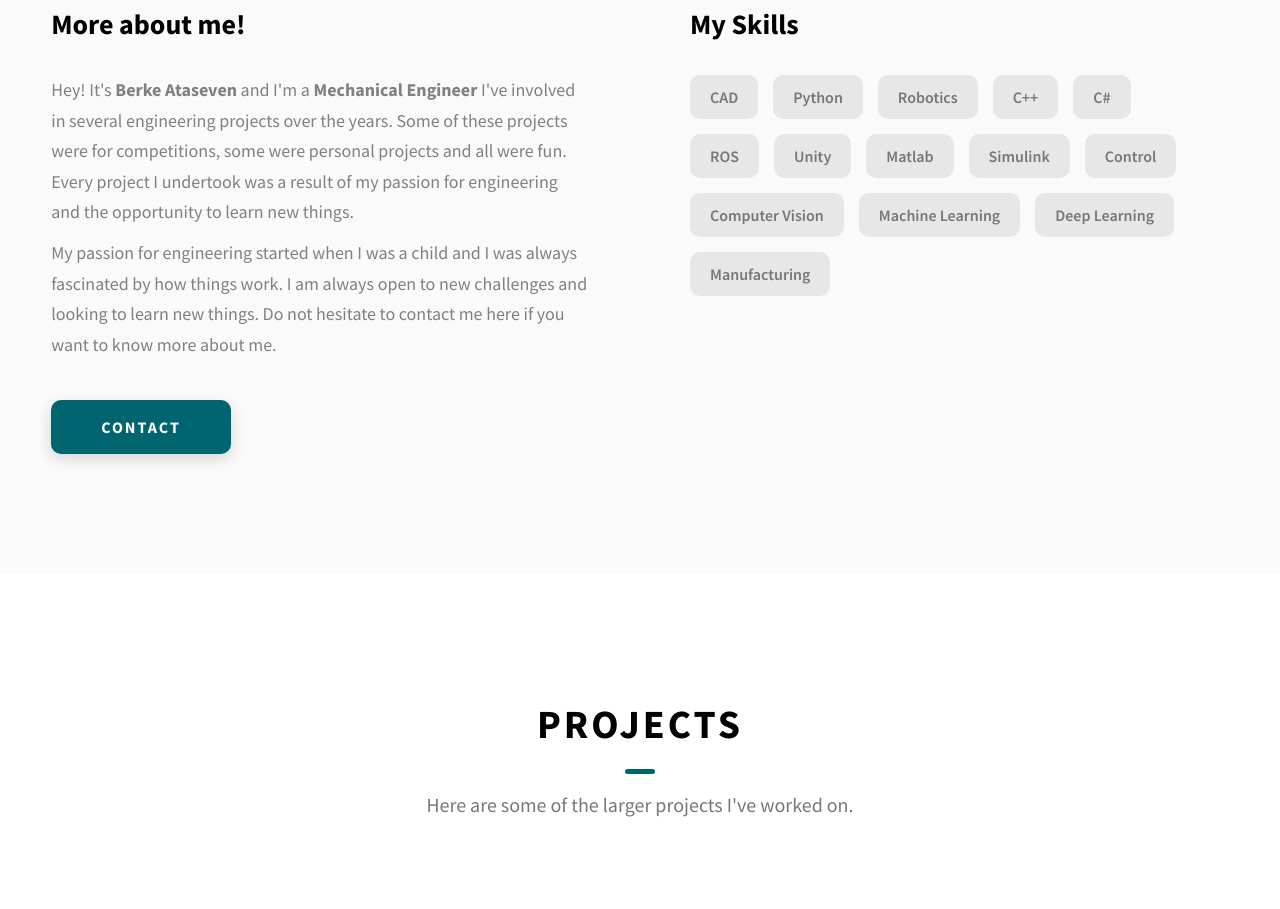
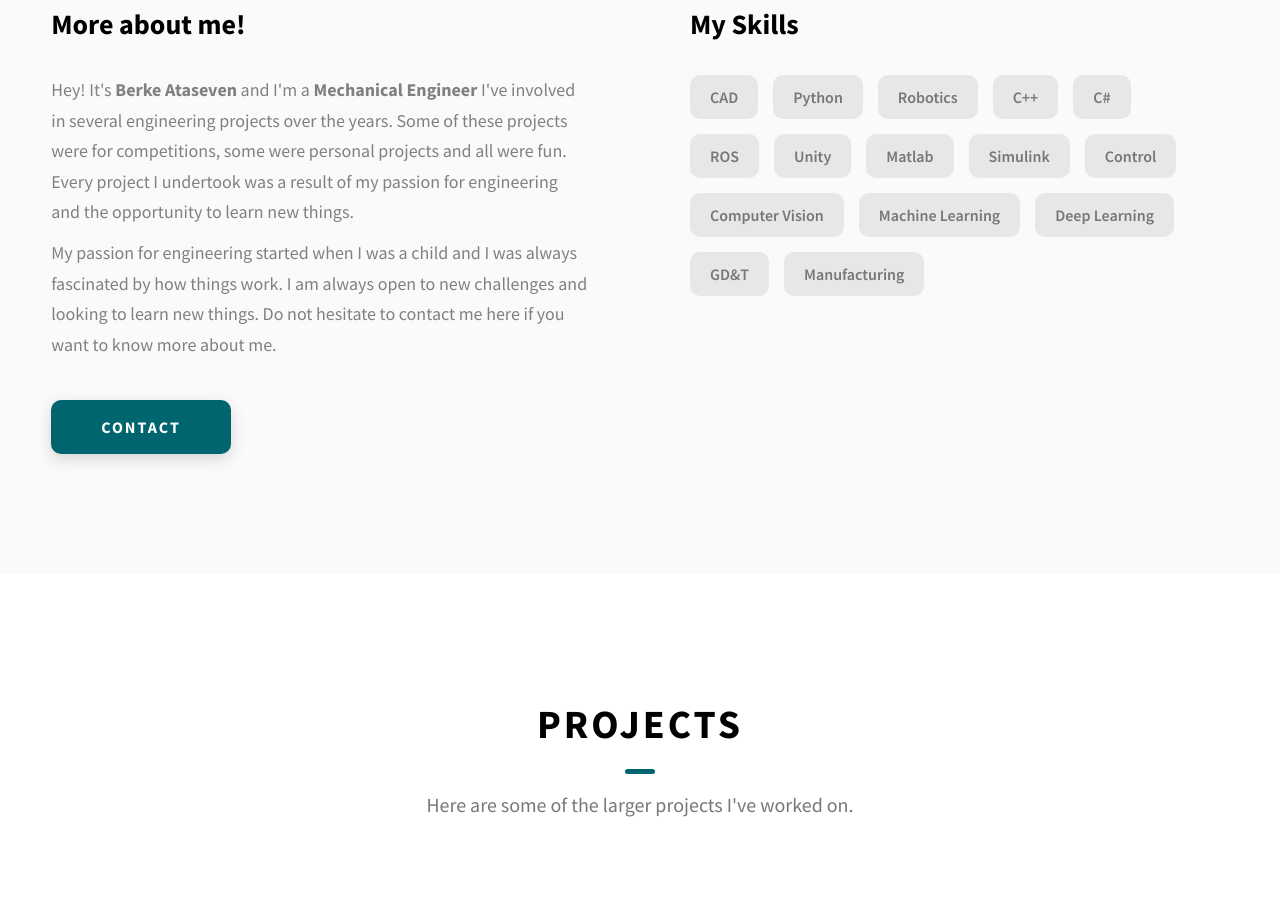
Before and after one commit to bataseven/bataseven.github.io, a website: page index.html in a window 1280 px wide. Shown: the part 1166-2075 px from the top of the page. Drawn offline with Linux system fonts and the light colour scheme.

Commit message:
added skill

```diff
--- a/index.html
+++ b/index.html
@@ -169,6 +169,7 @@
             <div class="skills__skill">Computer Vision</div>
             <div class="skills__skill">Machine Learning</div>
             <div class="skills__skill">Deep Learning</div>
+            <div class="skills__skill">GD&T</div>
             <div class="skills__skill">Manufacturing</div>
           </div>
         </div>
```
